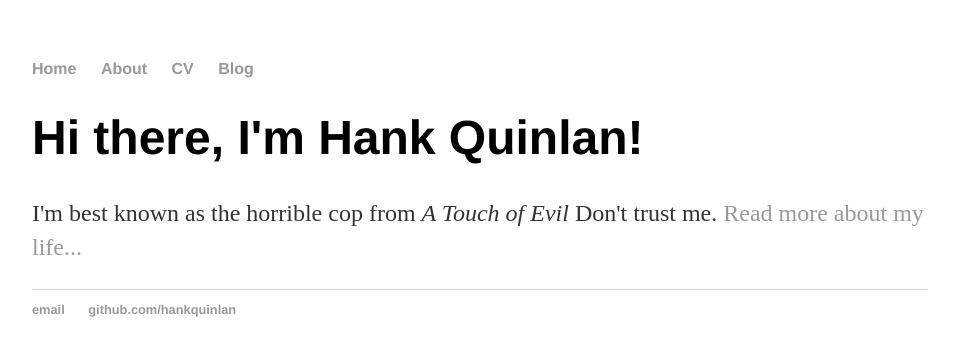
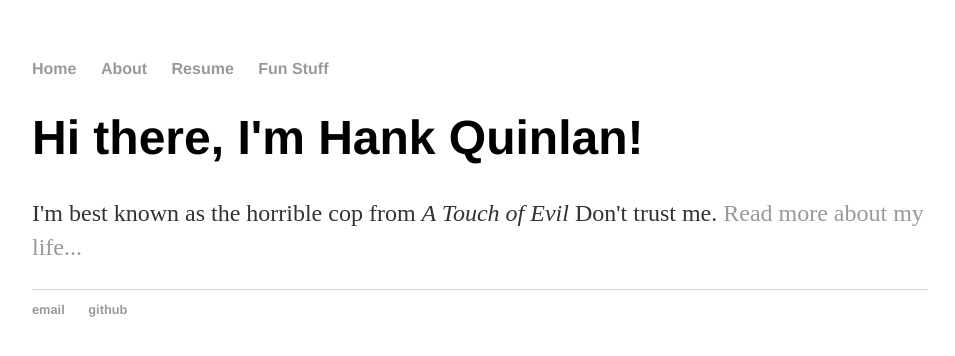
Before and after one commit to sahildp44/sahildp44_1.github.io, a Jekyll site: the page built from index.html, in a window 1280 px wide. Shown: the top 356 px of the page, without its empty margins (160-1115 px from the left). Built offline with Jekyll 4.4.1, drawn with Linux system fonts in a browser that asks for light colours.

Commit message:
Update default.html

```diff
--- a/_layouts/default.html
+++ b/_layouts/default.html
@@ -10,8 +10,8 @@
 	    		<ul>
 	        		<li><a href="/">Home</a></li>
 		        	<li><a href="/about">About</a></li>
-	        		<li><a href="/cv">CV</a></li>
-	        		<li><a href="/blog">Blog</a></li>
+	        		<li><a href="/resume">Resume</a></li>
+	        		<li><a href="/funstuff">Fun Stuff</a></li>
 	    		</ul>
 			</nav>
 			<div class="container">
@@ -21,8 +21,8 @@
 			</div><!-- /.container -->
 			<footer>
 	    		<ul>
-	        		<li><a href="mailto:hankquinlanhub@gmail.com">email</a></li>
-	        		<li><a href="https://github.com/hankquinlan">github.com/hankquinlan</a></li>
+	        		<li><a href="mailto:sahildp44@gmail.com">email</a></li>
+	        		<li><a href="https://github.com/sahildp44">github</a></li>
 				</ul>
 			</footer>
 		</body>
```
